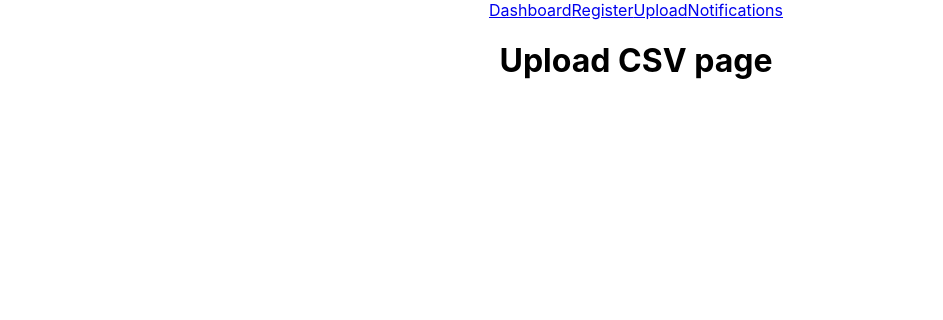
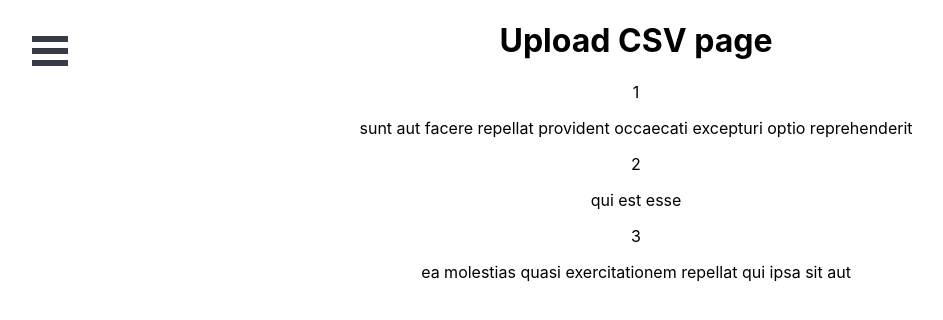
Before and after one commit to Rafaela314/-squad-6-aceleradev-fs-florianopolis-, a React (Create React App) app: page /upload in a window 1280 px wide. Shown: the top 320 px of the page, without its empty margins (4-947 px from the left). Built offline with nearby package versions, Linux system fonts and the light colour scheme.

Commit message:
pass props to child components

```diff
--- a/src/App.js
+++ b/src/App.js
@@ -3,6 +3,7 @@ import React from "react";
 import { Redirect, Route, Switch } from "react-router-dom";
 
 //import components
+import { getAll } from "./services/funcionarios";
 import SideBar from "./components/Sidebar";
 import Loginform from "./components/Loginform";
 import Dashboard from "./components/Dashboard";
@@ -11,7 +12,35 @@ import Register from "./components/Register";
 import Upload from "./components/Upload";
 import "./App.css";
 
-function App() {
+class App extends React.Component {
+  constructor(props) {
+    super(props);
+
+    this.state = {
+      prospects: [
+        {
+          "userId": 1,
+          "id": 1,
+          "title": "sunt aut facere repellat provident occaecati excepturi optio reprehenderit",
+          "body": "quia et suscipit\nsuscipit recusandae consequuntur expedita et cum\nreprehenderit molestiae ut ut quas totam\nnostrum rerum est autem sunt rem eveniet architecto"
+        },
+        {
+          "userId": 1,
+          "id": 2,
+          "title": "qui est esse",
+          "body": "est rerum tempore vitae\nsequi sint nihil reprehenderit dolor beatae ea dolores neque\nfugiat blanditiis voluptate porro vel nihil molestiae ut reiciendis\nqui aperiam non debitis possimus qui neque nisi nulla"
+        },
+        {
+          "userId": 1,
+          "id": 3,
+          "title": "ea molestias quasi exercitationem repellat qui ipsa sit aut",
+          "body": "et iusto sed quo iure\nvoluptatem occaecati omnis eligendi aut ad\nvoluptatem doloribus vel accusantium quis pariatur\nmolestiae porro eius odio et labore et velit aut"
+        }]
+    }
+  }
+
+  render() {
+
     return (
       <div className="App">
         <SideBar />
@@ -21,12 +50,16 @@ function App() {
             <Route exact path="/dashboard" component={Dashboard} />
             <Route exact path="/notifications" component={Notifications} />
             <Route exact path="/register" component={Register} />
-          <Route exact path="/upload" component={Upload} />
+            <Route exact path="/upload" render={(props) => (<Upload {...props} prospects={this.state.prospects}/>
+            )} />
             <Redirect to="/login" />
           </Switch>
         </div>
       </div>
     );
   }
+}
+
+
 
 export default App;
--- /dev/null
+++ b/src/components/Prospect.js
@@ -0,0 +1,13 @@
+import React from 'react';
+
+const Prospect = ({prospect}) => {
+    return(
+        <div>
+            <p>{prospect.id}</p>
+            <p>{prospect.title}</p>
+        </div>
+
+    );
+}
+
+export default Prospect;
--- a/src/components/Sidebar.js
+++ b/src/components/Sidebar.js
@@ -1,9 +1,9 @@
 import React from "react";
-// import { slide as Menu } from 'react-burger-menu';
+import { slide as Menu } from 'react-burger-menu';
 
 export default props => {
   return (
-    <div>
+    <Menu>
       <a className="menu-item" href="/dashboard">
         Dashboard
       </a>
@@ -16,6 +16,6 @@ export default props => {
       <a className="menu-item" href="/notifications">
         Notifications
       </a>
-    </div>
+    </Menu>
   );
 };
--- a/src/components/Upload.js
+++ b/src/components/Upload.js
@@ -1,5 +1,27 @@
 import React from "react";
+import Prospect from './Prospect';
 
-const Upload = () => <h1> Upload CSV page</h1>;
+
+
+const getprospects = (prospects) => {
+    let newList = prospects;
+    if (newList.length > 0) {
+        return newList.map((item, index) => <Prospect key={index} prospect={item} />);
+    }
+    return <h2><strong>OOoooOOOooops!</strong> </h2>
+}
+
+const Upload = ({prospects=[]}) => (
+    <div>
+        <h1>Upload CSV page</h1>
+        {getprospects(prospects)}
+        {console.log(prospects.results)}
+
+    </div>
+
+    )
+
+
+
 
 export default Upload;
--- a/src/services/funcionarios.js
+++ b/src/services/funcionarios.js
@@ -5,7 +5,7 @@ const getAll = () =>
     fetch(`${API_PATH}`)
     .then(res => res.json())
     .then(json => console.log(json))
-    //.then(data => data.prospects)
+    .then(prospects => prospects.results)
     .catch(error => {
         console.log('Error fetching and parsing data', error);
       });
```
Also changed, not shown: src/components/ProspectList.js (added). Lines whose indentation alone changed are shown as unchanged.
